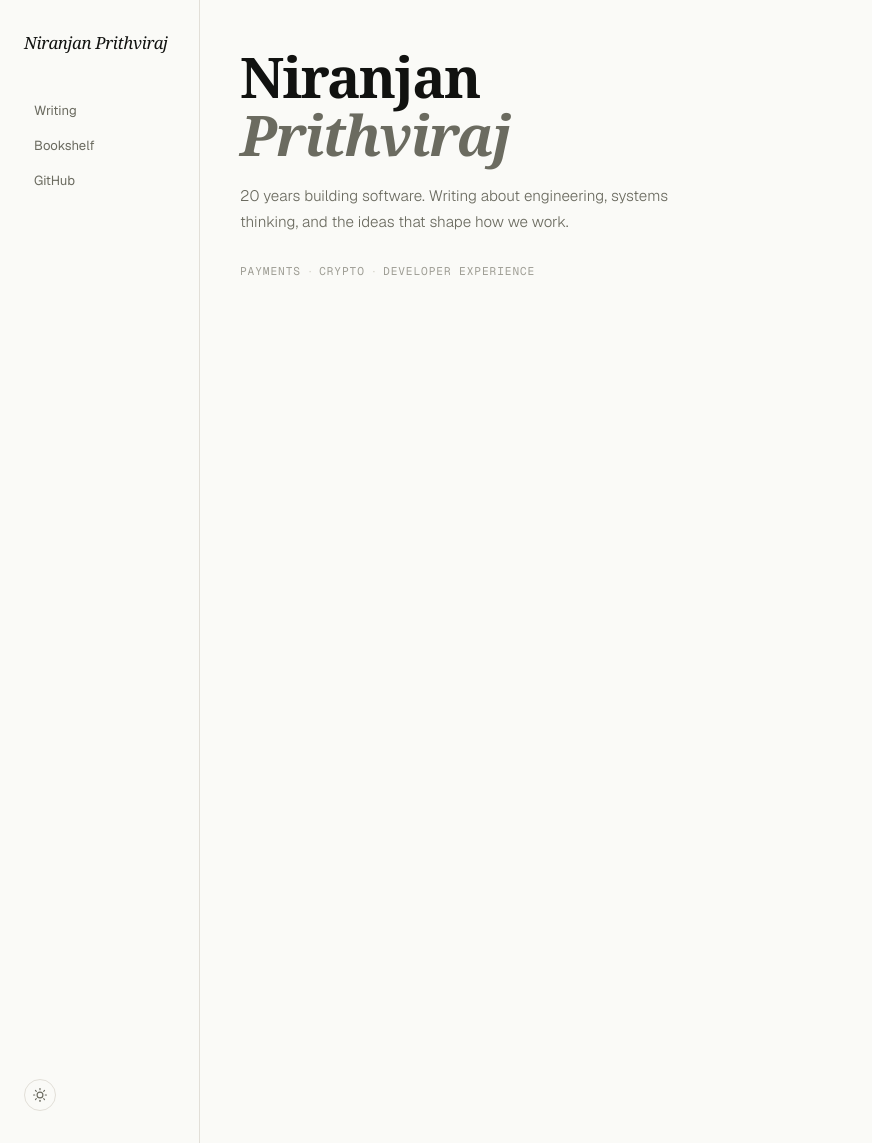
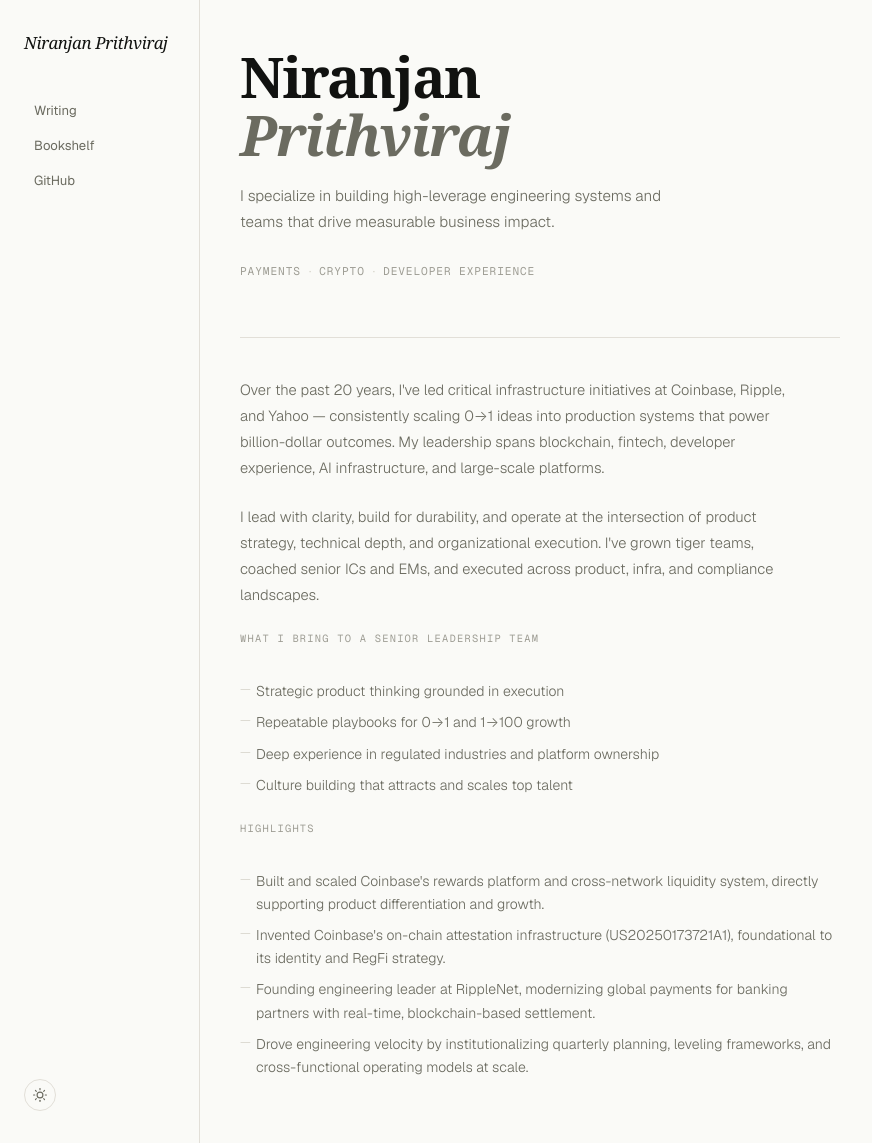
Before and after one commit to nbprithv/nbprithv.github.io, a Jekyll site: the page built from index.html, in a window 1280 px wide and 1143 px high. Shown: the whole window, without its empty margins (0-872 px from the left). Built offline with Jekyll 4.4.1, drawn with Linux system fonts in a browser that asks for light colours; some web fonts are replaced.

Commit message:
Add about/bio content to home page
Co-Authored-By: Claude Sonnet 4.6 <noreply@anthropic.com>

```diff
--- a/index.html
+++ b/index.html
@@ -4,11 +4,8 @@ layout: default
 <main>
 
   <div class="hero">
-
     <h1>Niranjan<br><em>Prithviraj</em></h1>
-
-    <p class="hero-bio">20 years building software. Writing about engineering, systems thinking, and the ideas that shape how we work.</p>
-
+    <p class="hero-bio">I specialize in building high-leverage engineering systems and teams that drive measurable business impact.</p>
     <div class="expertise">
       <span class="expertise-item">Payments</span>
       <span class="expertise-sep">·</span>
@@ -18,5 +15,34 @@ layout: default
     </div>
   </div>
 
+  <div class="divider"></div>
+
+  <div class="about">
+
+    <p class="about-body">Over the past 20 years, I've led critical infrastructure initiatives at Coinbase, Ripple, and Yahoo — consistently scaling 0→1 ideas into production systems that power billion-dollar outcomes. My leadership spans blockchain, fintech, developer experience, AI infrastructure, and large-scale platforms.</p>
+
+    <p class="about-body">I lead with clarity, build for durability, and operate at the intersection of product strategy, technical depth, and organizational execution. I've grown tiger teams, coached senior ICs and EMs, and executed across product, infra, and compliance landscapes.</p>
+
+    <div class="about-section">
+      <p class="section-label">What I bring to a senior leadership team</p>
+      <ul class="about-list">
+        <li>Strategic product thinking grounded in execution</li>
+        <li>Repeatable playbooks for 0→1 and 1→100 growth</li>
+        <li>Deep experience in regulated industries and platform ownership</li>
+        <li>Culture building that attracts and scales top talent</li>
+      </ul>
+    </div>
+
+    <div class="about-section">
+      <p class="section-label">Highlights</p>
+      <ul class="about-list">
+        <li>Built and scaled Coinbase's rewards platform and cross-network liquidity system, directly supporting product differentiation and growth.</li>
+        <li>Invented Coinbase's on-chain attestation infrastructure (US20250173721A1), foundational to its identity and RegFi strategy.</li>
+        <li>Founding engineering leader at RippleNet, modernizing global payments for banking partners with real-time, blockchain-based settlement.</li>
+        <li>Drove engineering velocity by institutionalizing quarterly planning, leveling frameworks, and cross-functional operating models at scale.</li>
+      </ul>
+    </div>
+
+  </div>
 
 </main>
--- a/style.css
+++ b/style.css
@@ -230,6 +230,38 @@ main { flex: 1; max-width: 680px; padding: 3rem 2.5rem 4rem; }
   font-size: 0.7rem;
 }
 
+/* ─── About ─── */
+.about { display: flex; flex-direction: column; gap: 1.5rem; }
+.about-body {
+  font-size: 0.92rem;
+  color: var(--fg-muted);
+  line-height: 1.75;
+  font-weight: 300;
+  max-width: 58ch;
+}
+.about-section { display: flex; flex-direction: column; gap: 0.75rem; }
+.about-list {
+  list-style: none;
+  display: flex;
+  flex-direction: column;
+  gap: 0.5rem;
+}
+.about-list li {
+  font-size: 0.88rem;
+  color: var(--fg-muted);
+  line-height: 1.65;
+  font-weight: 300;
+  padding-left: 1rem;
+  position: relative;
+}
+.about-list li::before {
+  content: '—';
+  position: absolute;
+  left: 0;
+  color: var(--border-mid);
+  font-size: 0.75rem;
+}
+
 /* ─── Divider ─── */
 .divider {
   height: 0.5px;
```
